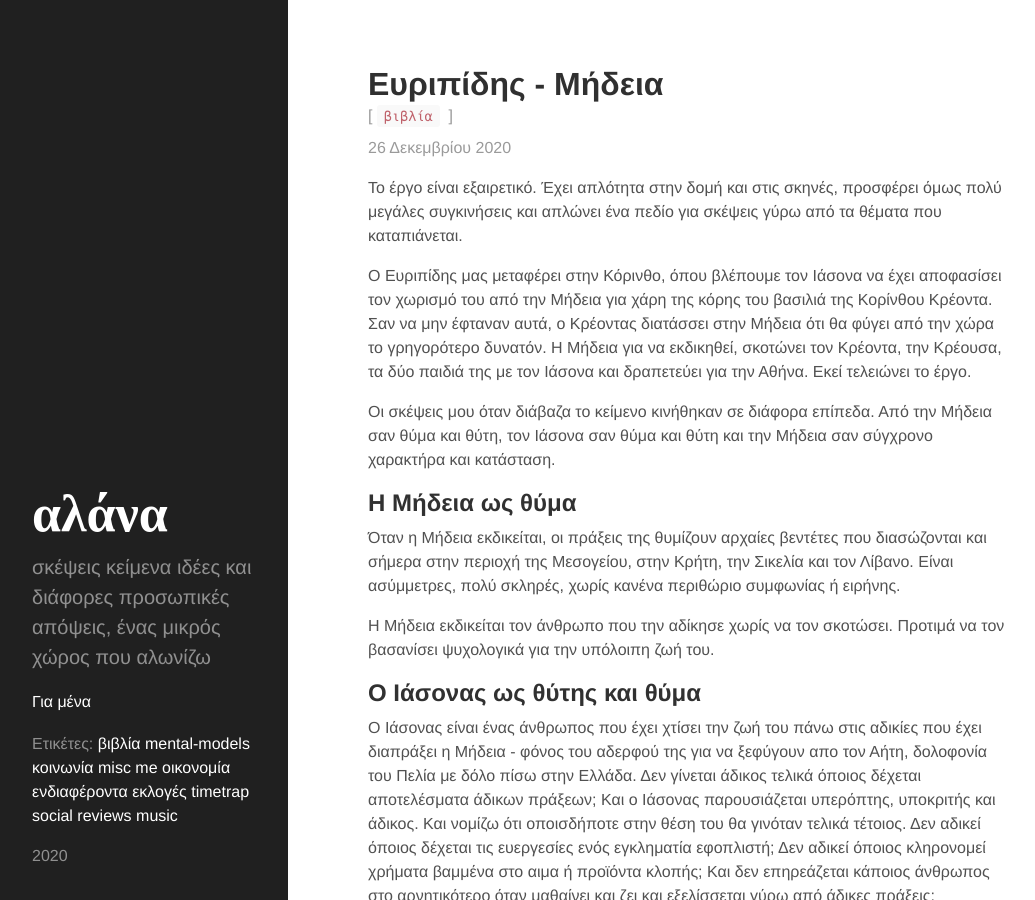
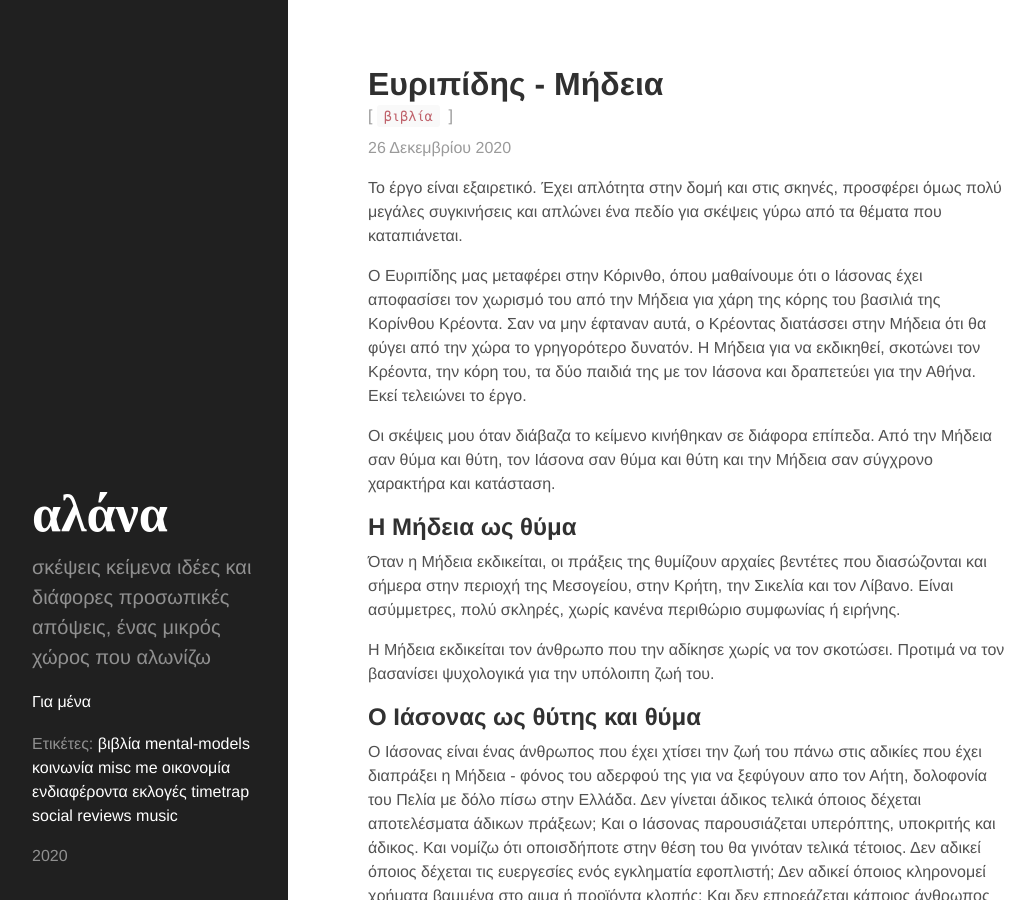
Before and after one commit to chief/chief.github.io, a Jekyll site: the page built from _posts/2020-12-26-mhdeia.md, in a window 1280 px wide and 900 px high. Shown: the whole window, without its empty margins (0-1035 px from the left). Built offline with Jekyll 4.4.1, drawn with Linux system fonts in a browser that asks for light colours; some web fonts are replaced.

Commit message:
Minor fix

```diff
--- a/_posts/2020-12-26-mhdeia.md
+++ b/_posts/2020-12-26-mhdeia.md
@@ -10,11 +10,11 @@ description: Δυό λόγια για την τραγωδία της Μήδει
 προσφέρει όμως πολύ μεγάλες συγκινήσεις και απλώνει ένα πεδίο για
 σκέψεις γύρω από τα θέματα που καταπιάνεται.
 
-Ο Ευριπίδης μας μεταφέρει στην Κόρινθο, όπου βλέπουμε τον Ιάσονα να έχει
+Ο Ευριπίδης μας μεταφέρει στην Κόρινθο, όπου μαθαίνουμε ότι ο Ιάσονας έχει
 αποφασίσει τον χωρισμό του από την Μήδεια για χάρη της κόρης του
 βασιλιά της Κορίνθου Κρέοντα. Σαν να μην έφταναν αυτά, ο Κρέοντας
 διατάσσει στην Μήδεια ότι θα φύγει από την χώρα το γρηγορότερο δυνατόν. Η
-Μήδεια για να εκδικηθεί, σκοτώνει τον Κρέοντα, την Κρέουσα, τα δύο
+Μήδεια για να εκδικηθεί, σκοτώνει τον Κρέοντα, την κόρη του, τα δύο
 παιδιά της με τον Ιάσονα και δραπετεύει για την Αθήνα. Εκεί τελειώνει
 το έργο.
 
```
Also changed, not shown: other parts of _posts/2020-12-26-mhdeia.md (+2 -0 lines).
